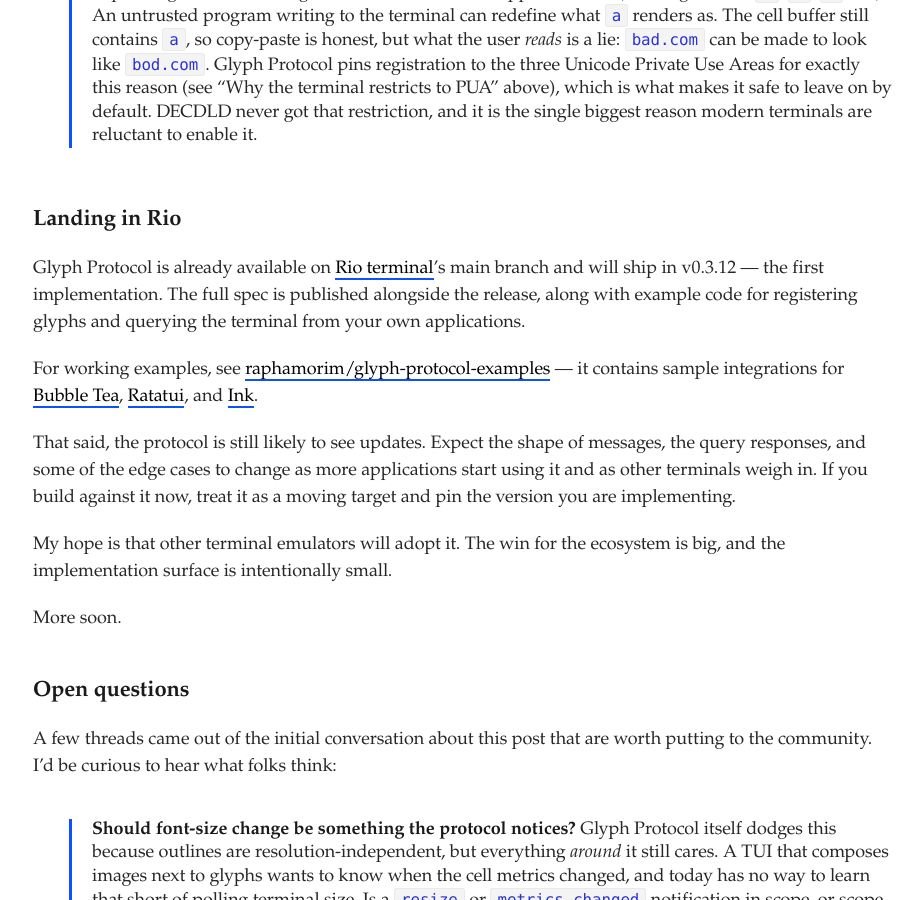
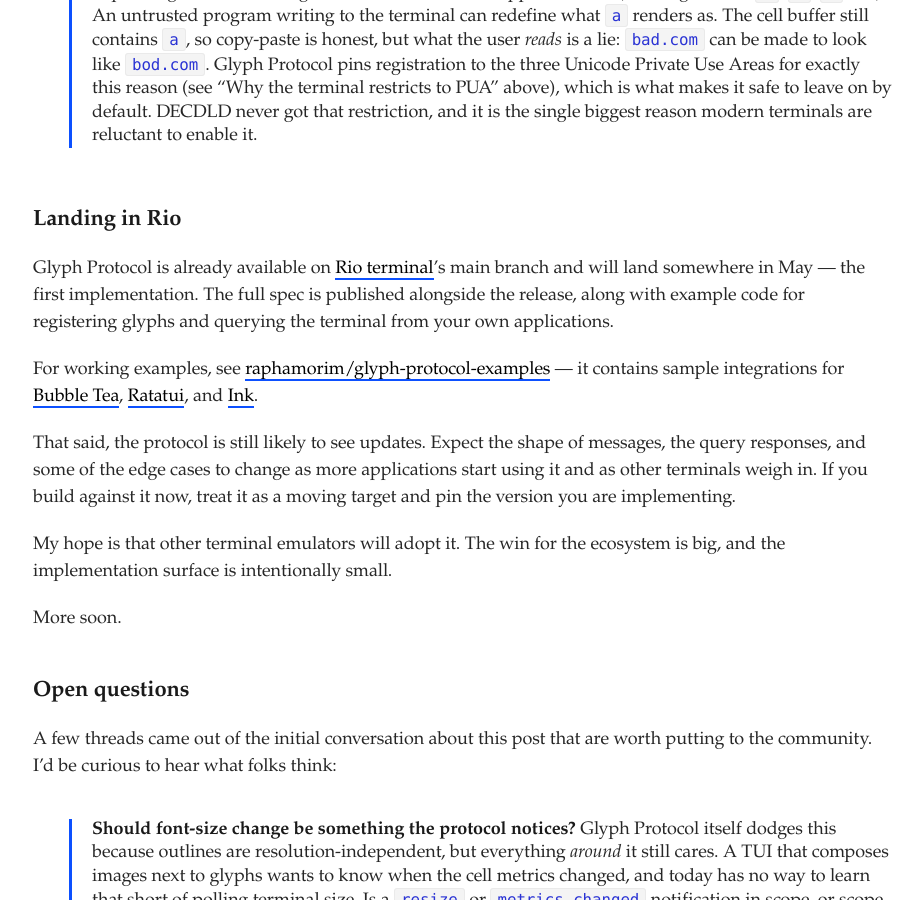
Before and after one commit to raphamorim/raphamorim.github.com, a Jekyll site: the page built from _posts/2026-04-17-introducing-glyph-protocol-for-terminals.md, in a window 1280 px wide and 900 px high, scrolled down 12733 px. Shown: the whole window, without its empty margins (177-1100 px from the left). Built offline with Jekyll 4.4.1, drawn with Linux system fonts in a browser that asks for light colours.

Commit message:
change glyph protocol release date

```diff
--- a/_posts/2026-04-17-introducing-glyph-protocol-for-terminals.md
+++ b/_posts/2026-04-17-introducing-glyph-protocol-for-terminals.md
@@ -298,7 +298,7 @@ Shape-wise, DECDLD looks a lot like Glyph Protocol on the surface. It has two pr
 
 ### Landing in Rio
 
-Glyph Protocol is already available on [Rio terminal](https://github.com/raphamorim/rio)'s main branch and will ship in v0.3.12 — the first implementation. The full spec is published alongside the release, along with example code for registering glyphs and querying the terminal from your own applications.
+Glyph Protocol is already available on [Rio terminal](https://github.com/raphamorim/rio)'s main branch and will land somewhere in May — the first implementation. The full spec is published alongside the release, along with example code for registering glyphs and querying the terminal from your own applications.
 
 For working examples, see [raphamorim/glyph-protocol-examples](https://github.com/raphamorim/glyph-protocol-examples) — it contains sample integrations for [Bubble Tea](https://github.com/charmbracelet/bubbletea), [Ratatui](https://github.com/ratatui/ratatui), and [Ink](https://github.com/vadimdemedes/ink).
 
```
Also changed, not shown: _posts/2026-04-20-adding-color-glyphs-to-glyph-terminal-protocol.md (+1 -1 lines).
